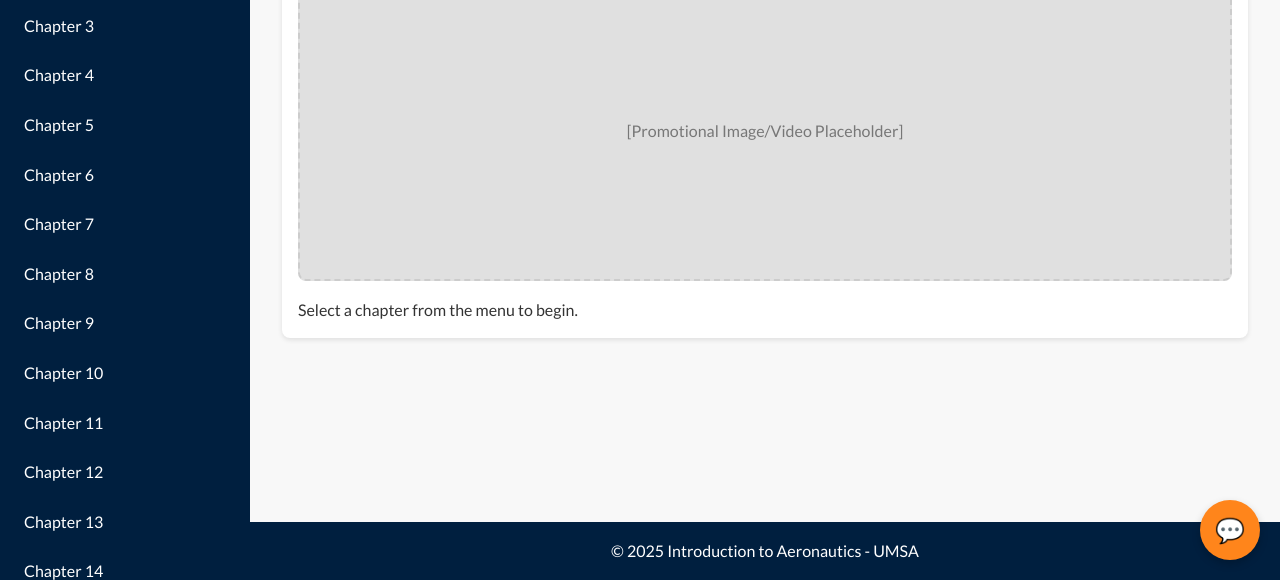
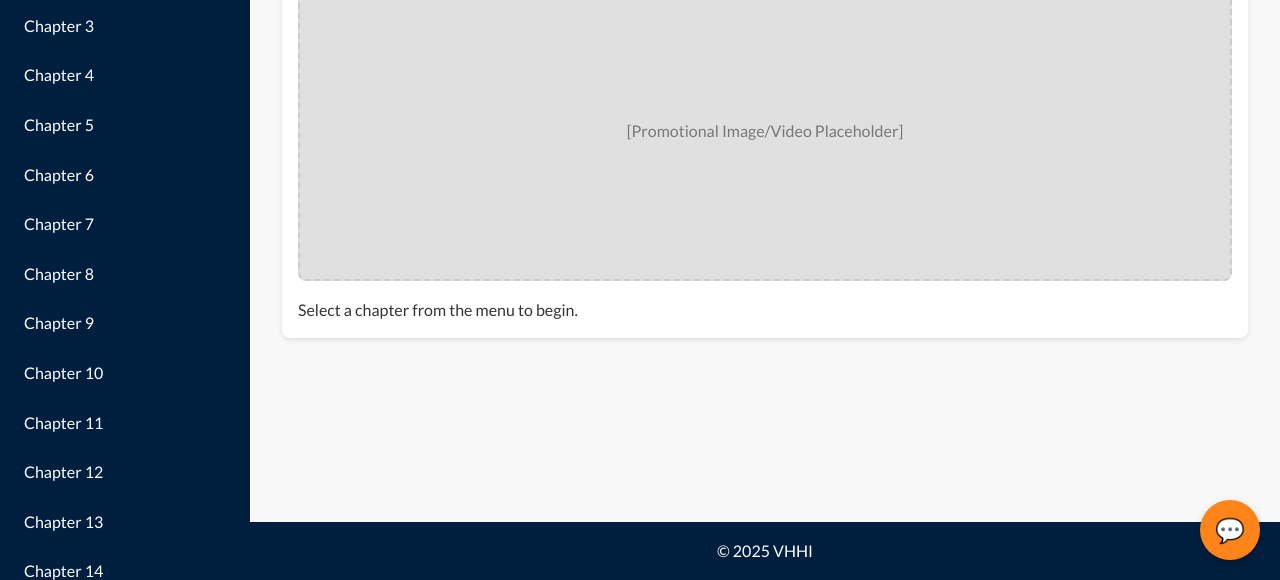
Before and after one commit to victorhugohi/aerowp, a plain HTML site: page en/index.html in a window 1280 px wide. Shown: the part 220-800 px from the top of the page. Drawn offline with nearby package versions, Linux system fonts and the light colour scheme.

Commit message:
actualizacion de copyrigth 2

```diff
--- a/en/index.html
+++ b/en/index.html
@@ -64,7 +64,7 @@
     </main>
 
     <footer>
-        <p>&copy; 2025 Introduction to Aeronautics - UMSA</p>
+        <p>&copy; 2025 VHHI</p>
     </footer>
 
     <div id="chatbot-widget">
```
